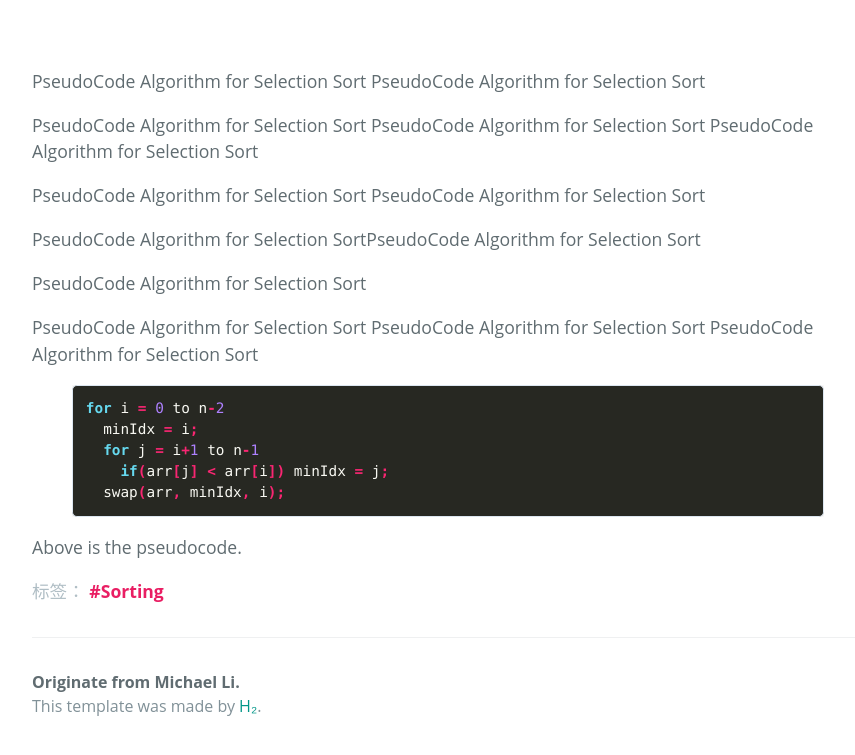
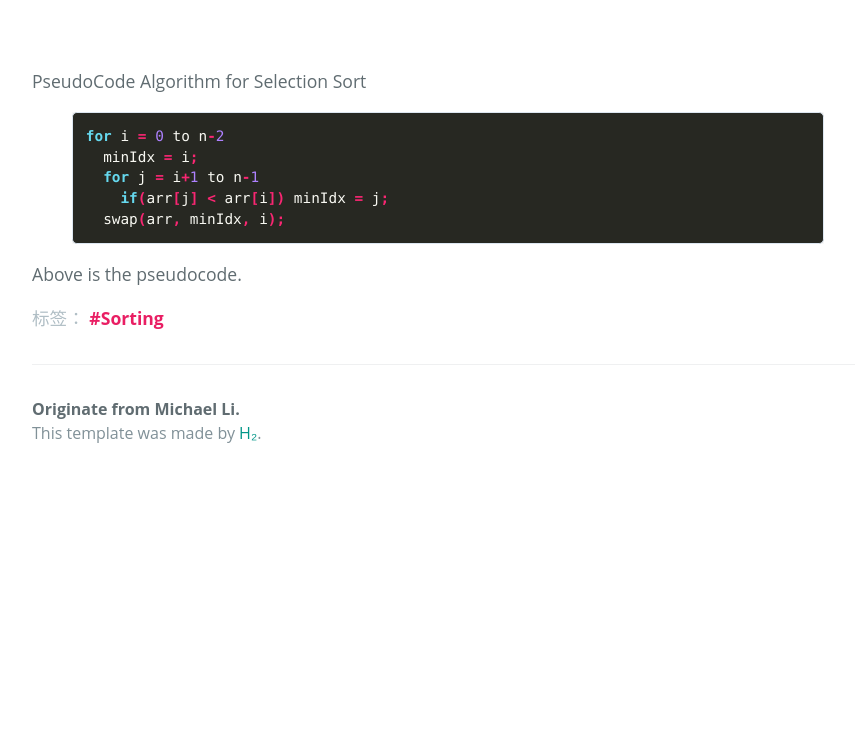
Before and after one commit to zl323/zl323.github.io, a Jekyll site: the page built from _posts/2020-05-12-Selection-Sort.md, in a window 1280 px wide and 1116 px high. Shown: the part 350-1105 px from the top of the window, without its empty margins (192-1047 px from the left). Built offline with Jekyll 4.4.1, drawn with Linux system fonts in a browser that asks for light colours; some web fonts are replaced.

Commit message:
edit post

```diff
--- a/_posts/2020-05-12-Selection-Sort.md
+++ b/_posts/2020-05-12-Selection-Sort.md
@@ -6,22 +6,7 @@ tags: Sorting
 ---
 
 PseudoCode Algorithm for Selection Sort
-PseudoCode Algorithm for Selection Sort
 
-PseudoCode Algorithm for Selection Sort
-PseudoCode Algorithm for Selection Sort
-PseudoCode Algorithm for Selection Sort
-
-PseudoCode Algorithm for Selection Sort
-PseudoCode Algorithm for Selection Sort
-
-PseudoCode Algorithm for Selection SortPseudoCode Algorithm for Selection Sort
-
-PseudoCode Algorithm for Selection Sort
-
-PseudoCode Algorithm for Selection Sort
-PseudoCode Algorithm for Selection Sort
-PseudoCode Algorithm for Selection Sort
 {% highlight java %}
 for i = 0 to n-2
   minIdx = i;
```
